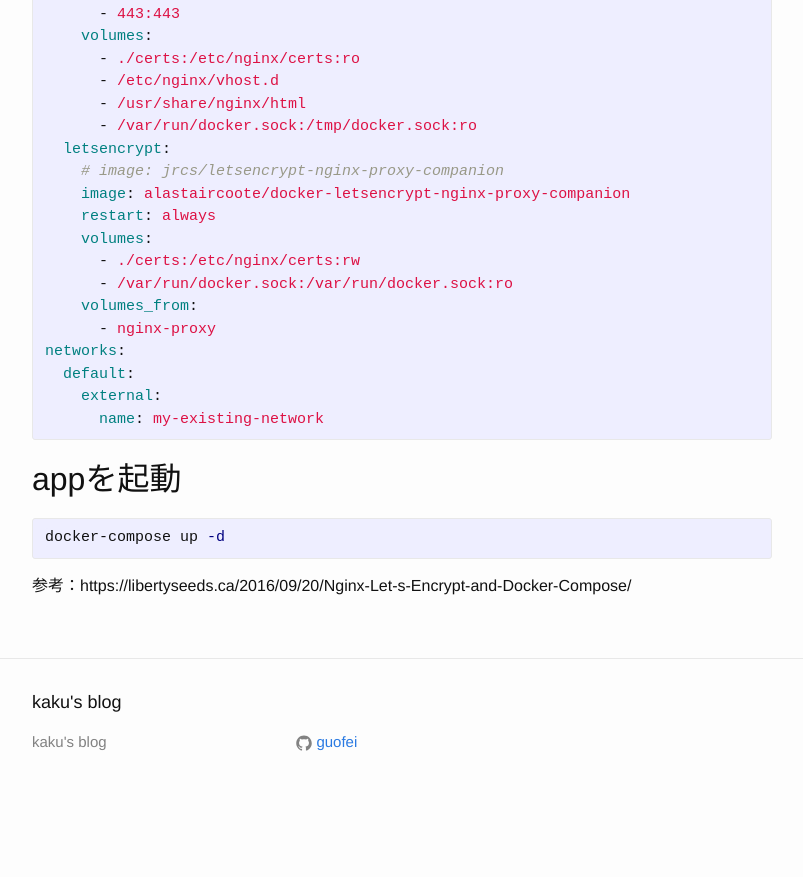
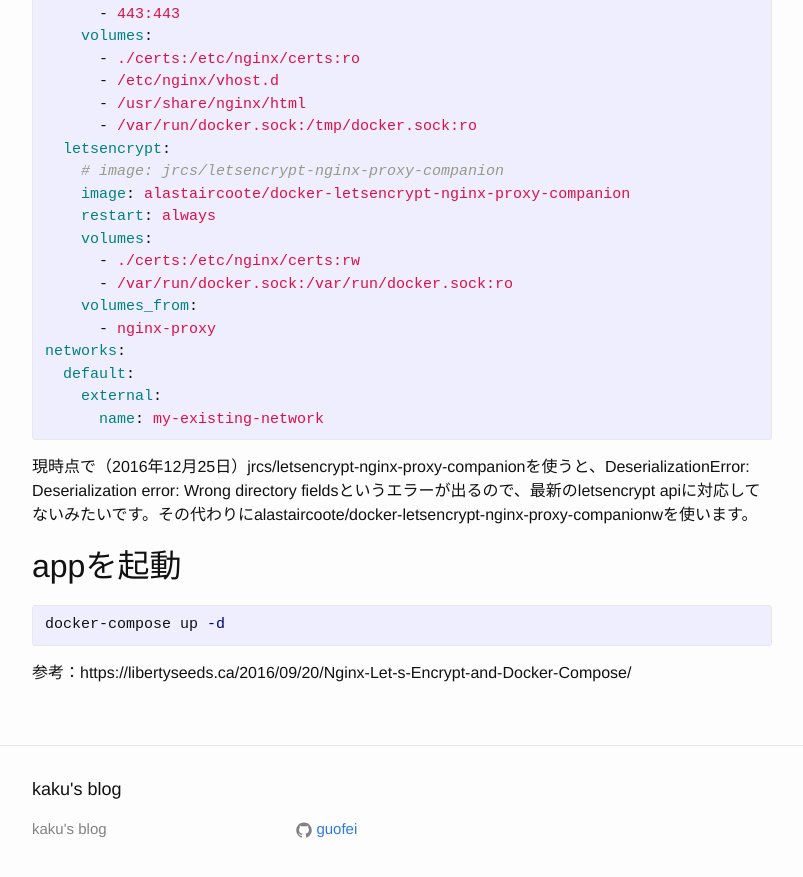
Before and after one commit to guofei/ja, a Jekyll site: the page built from _posts/2016-12-25-wordpress-let-s-encrypt-docker.md, in a window 1280 px wide and 900 px high, scrolled down 1290 px. Shown: the top 877 px of the window, without its empty margins (238-1041 px from the left). Built offline with Jekyll 4.4.1, drawn with Linux system fonts in a browser that asks for light colours; comment, search, counter and statistics services are not loaded; before the commit the page ends 2103 px from its top, so only the background shows below that.

Commit message:
fix: use alastaircoote/docker-letsencrypt-nginx-proxy-companion

```diff
--- a/_posts/2016-12-25-wordpress-let-s-encrypt-docker.md
+++ b/_posts/2016-12-25-wordpress-let-s-encrypt-docker.md
@@ -68,6 +68,8 @@ networks:
       name: my-existing-network
 {% endhighlight yml %}
 
+現時点で（2016年12月25日）jrcs/letsencrypt-nginx-proxy-companionを使うと、DeserializationError: Deserialization error: Wrong directory fieldsというエラーが出るので、最新のletsencrypt apiに対応してないみたいです。その代わりにalastaircoote/docker-letsencrypt-nginx-proxy-companionwを使います。
+
 ## appを起動
 {% highlight sh %}
 docker-compose up -d
```
